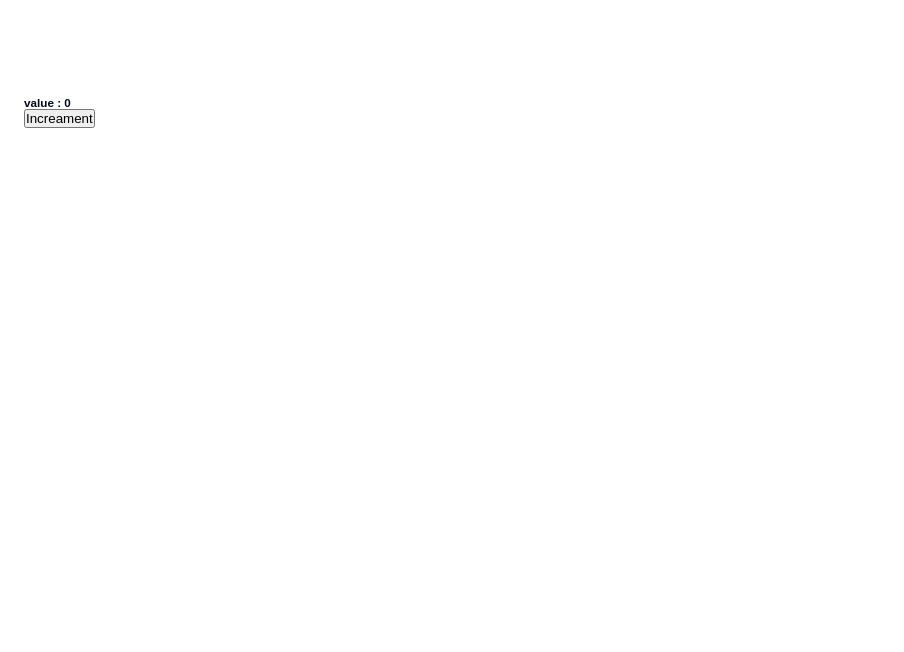
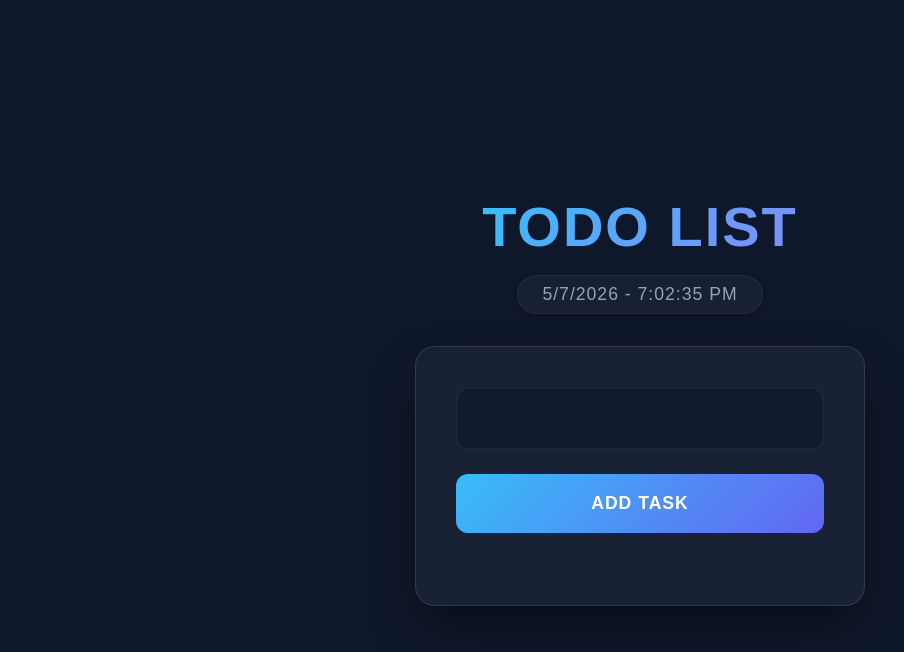
Before and after one commit to shuaibkhandev/shuaib-reactjs-practice, a React (Vite) app: page / in a window 1280 px wide. Shown: the top 652 px of the page, without its empty margins (0-904 px from the left). Built offline with nearby package versions, Linux system fonts and the light colour scheme.

Commit message:
work with todo app

```diff
--- a/package.json
+++ b/package.json
@@ -11,7 +11,8 @@
   },
   "dependencies": {
     "react": "^19.2.5",
-    "react-dom": "^19.2.5"
+    "react-dom": "^19.2.5",
+    "react-icons": "^5.6.0"
   },
   "devDependencies": {
     "@eslint/js": "^10.0.1",
--- a/src/App.css
+++ b/src/App.css
@@ -1,5 +1,5 @@
-.card-heading{
+/* .card-heading{
     font-family: 52px;
     text-align: center;
     margin-bottom: 32px;
-}
+} */
--- a/src/App.jsx
+++ b/src/App.jsx
@@ -2,15 +2,16 @@ import React from "react";
 import "./App.css"
 import MoviesData from "./components/MoviesData";
 import State from "./components/hooks/State";
+import TodoApp from "./components/TodoApp/TodoApp";
 
 const App = () => {
   return (
     <section className="container">
       {/* <h1 className="card-heading">List of Best Netflix Series</h1>
-    <MoviesData/> */}
-        <State/>
+      <MoviesData/> */}
+      {/* <State/> */}
+      <TodoApp />
     </section>
-
   );
 };
 
--- /dev/null
+++ b/src/components/TodoApp/Todo.css
@@ -0,0 +1,161 @@
+.todo-container {
+  display: flex;
+  flex-direction: column;
+  align-items: center;
+  justify-content: center;
+  min-height: 100vh;
+  background-color: #0f172a;
+  font-family: 'Inter', system-ui, -apple-system, sans-serif;
+  color: #f8fafc;
+  padding: 2rem;
+  box-sizing: border-box;
+  margin: 0;
+  position: fixed;
+  top: 0;
+  left: 0;
+  width: 100%;
+}
+
+.todo-heading {
+  font-size: 3.5rem;
+  font-weight: 800;
+  margin-bottom: 1rem;
+  background: linear-gradient(135deg, #38bdf8 0%, #818cf8 100%);
+  -webkit-background-clip: text;
+  -webkit-text-fill-color: transparent;
+  text-transform: uppercase;
+  letter-spacing: 2px;
+}
+
+.date-time {
+  font-size: 1.1rem;
+  font-weight: 500;
+  color: #94a3b8;
+  margin-bottom: 2rem;
+  background: rgba(30, 41, 59, 0.6);
+  padding: 0.5rem 1.5rem;
+  border-radius: 9999px; /* Pill shape */
+  border: 1px solid rgba(255, 255, 255, 0.05);
+  box-shadow: 0 4px 6px -1px rgba(0, 0, 0, 0.2);
+  letter-spacing: 1px;
+}
+
+.todo-form-container {
+  background: rgba(30, 41, 59, 0.7);
+  backdrop-filter: blur(12px);
+  padding: 2.5rem;
+  border-radius: 20px;
+  border: 1px solid rgba(255, 255, 255, 0.1);
+  box-shadow: 0 25px 50px -12px rgba(0, 0, 0, 0.5);
+  width: 100%;
+  max-width: 450px;
+}
+
+.todo-form-container form {
+  display: flex;
+  flex-direction: column;
+  gap: 1.5rem;
+}
+
+.todo-input {
+  width: 100%;
+  padding: 1.2rem;
+  font-size: 1.1rem;
+  background-color: rgba(15, 23, 42, 0.6);
+  border: 2px solid rgba(255, 255, 255, 0.05);
+  border-radius: 12px;
+  color: #f8fafc;
+  outline: none;
+  transition: all 0.3s ease;
+  box-sizing: border-box;
+}
+
+.todo-input:focus {
+  border-color: #38bdf8;
+  box-shadow: 0 0 0 4px rgba(56, 189, 248, 0.1);
+}
+
+.todo-btn {
+  width: 100%;
+  padding: 1.2rem;
+  font-size: 1.1rem;
+  font-weight: 600;
+  color: #ffffff;
+  background: linear-gradient(135deg, #38bdf8 0%, #6366f1 100%);
+  border: none;
+  border-radius: 12px;
+  cursor: pointer;
+  transition: all 0.3s ease;
+  text-transform: uppercase;
+  letter-spacing: 1px;
+}
+
+.todo-btn:hover {
+  transform: translateY(-3px);
+  box-shadow: 0 10px 20px -10px rgba(99, 102, 241, 0.6);
+}
+
+.todo-btn:active {
+  transform: translateY(0);
+}
+
+/* List Styles */
+.todo-list {
+  list-style: none;
+  padding: 0;
+  margin-top: 2rem;
+  display: flex;
+  flex-direction: column;
+  gap: 1rem;
+}
+
+.todo-task {
+  display: flex;
+  align-items: center;
+  justify-content: space-between;
+  background: rgba(255, 255, 255, 0.03);
+  padding: 1.2rem 1.5rem;
+  border-radius: 12px;
+  border: 1px solid rgba(255, 255, 255, 0.05);
+  transition: all 0.3s ease;
+}
+
+.todo-task:hover {
+  background: rgba(255, 255, 255, 0.08);
+  border-color: rgba(255, 255, 255, 0.1);
+  transform: translateX(4px);
+  box-shadow: 0 4px 12px rgba(0, 0, 0, 0.1);
+}
+
+.todo-task span {
+  font-size: 1.1rem;
+  color: #e2e8f0;
+  word-break: break-word;
+  padding-right: 1rem;
+}
+
+.todo-task-icons {
+  display: flex;
+  gap: 1rem;
+  align-items: center;
+}
+
+.todo-task-icon {
+  font-size: 1.5rem;
+  cursor: pointer;
+  transition: all 0.2s ease;
+  opacity: 0.6;
+}
+
+.todo-tasktodo-task-icons-icon:hover {
+  opacity: 1;
+  transform: scale(1.15);
+}
+
+.check-icon:hover {
+  color: #4ade80; /* Green highlight on hover */
+}
+
+.delete-icon:hover {
+  color: #f87171; /* Red highlight on hover */
+}
--- /dev/null
+++ b/src/components/TodoApp/TodoApp.jsx
@@ -0,0 +1,35 @@
+import { useState } from 'react';
+import './Todo.css';
+
+import TodoDateTime from './TodoDateTime';
+import TodoForm from './TodoForm';
+import TodoList from './TodoList';
+
+function TodoApp() {
+
+  const [todoList, setTodoList] = useState([]);
+
+
+
+  const handleDeleteTask = (taskToDelet) => {
+    alert(`Are you want to delete "${taskToDelet}"`)
+    const updatedTodoList = todoList.filter((task)=> task !== taskToDelet);
+    console.log(updatedTodoList);
+    setTodoList(updatedTodoList)
+
+
+  }
+
+  return (
+    <section className="todo-container">
+      <h1 className="todo-heading">Todo List</h1>
+      <TodoDateTime />
+      <div className="todo-form-container">
+      <TodoForm todoList={todoList} setTodoList={setTodoList}/>
+      <TodoList todoList={todoList} handleDeleteTask={handleDeleteTask}/>
+      </div>
+    </section>
+  )
+}
+
+export default TodoApp;
--- /dev/null
+++ b/src/components/TodoApp/TodoDateTime.jsx
@@ -0,0 +1,29 @@
+import { useEffect, useState } from "react";
+
+const TodoDateTime = () => {
+  const [date, setDate] = useState("");
+  const [time, setTime] = useState("");
+
+  useEffect(() => {
+    const interval = setInterval(() => {
+      const now = new Date();
+      const date = now.toLocaleDateString();
+      const time = now.toLocaleTimeString();
+      setDate(date);
+      setTime(time);
+    }, 1000);
+    return () => {
+      clearInterval(interval);
+    };
+  }, []);
+
+  return (
+    <div>
+      <h2 className="date-time">
+        {date} - {time}
+      </h2>
+    </div>
+  );
+};
+
+export default TodoDateTime;
--- /dev/null
+++ b/src/components/TodoApp/TodoForm.jsx
@@ -0,0 +1,36 @@
+import React, { useState } from 'react'
+
+const TodoForm = ({todoList, setTodoList}) => {
+      const [inputValue, setInputValue] = useState("");
+
+        const handleInputChange = (value) => {
+    setInputValue(value);
+  }
+
+
+      const handleFormSubmit = (e) => {
+    e.preventDefault();
+    if (!inputValue.trim()) {
+      alert("Please enter a task.")
+      return;
+    }
+    if (todoList.includes(inputValue)) {
+      alert("You already have this task in your list.")
+      return;
+    }
+    setTodoList((prev) => [...prev, inputValue]);
+    setInputValue("");
+  }
+  return (
+      <form onSubmit={handleFormSubmit}>
+          <div>
+            <input type="text" className="todo-input" value={inputValue} onChange={(event) => handleInputChange(event.target.value)} autoComplete="off" />
+          </div>
+          <div>
+            <button type="submit" className="todo-btn">Add Task</button>
+          </div>
+        </form>
+  )
+}
+
+export default TodoForm
--- /dev/null
+++ b/src/components/TodoApp/TodoItem.jsx
@@ -0,0 +1,16 @@
+import React from 'react'
+import { FaRegCircleCheck } from "react-icons/fa6";
+import { TiDeleteOutline } from "react-icons/ti";
+const TodoItem = ({todoList, handleDeleteTask, task}) => {
+  return (
+     <li className='todo-task'>
+                <span>{task}</span>
+                <div className='todo-task-icons'>
+                  <FaRegCircleCheck className='todo-task-icon check-icon' />
+                  <TiDeleteOutline className='todo-task-icon delete-icon' onClick={()=>handleDeleteTask( task)} />
+                </div>
+              </li>
+  )
+}
+
+export default TodoItem
--- /dev/null
+++ b/src/components/TodoApp/TodoList.jsx
@@ -0,0 +1,17 @@
+import React from 'react'
+
+import TodoItem from './TodoItem';
+const TodoList = ({todoList, handleDeleteTask}) => {
+
+  return (
+  <ul className='todo-list'>
+          {todoList.map((task, index) => {
+            return (
+             <TodoItem key={index} todoList={todoList} handleDeleteTask={handleDeleteTask} task={task} />
+            )
+          })}
+        </ul>
+  )
+}
+
+export default TodoList
--- a/src/index.css
+++ b/src/index.css
@@ -7,6 +7,7 @@
   font-family: "Urbanist", sans-serif;
 }
 
+/*
 html {
   font-size: 62.5%;
 }
@@ -43,10 +44,10 @@ li {
 
 a {
   text-decoration: none;
-}
+}*/
 
 /* Theme */
-:root {
+/* :root {
   --main-color: #0062ff;
   --supporting-color: #ebf3fe;
   --heading-color: #000a19;
@@ -58,10 +59,11 @@ a {
   --para-color: #504e4d;
   --btn-hover-bg-color: #003b99;
   --btn-box-shadow: rgba(100, 100, 111, 0.2) 0px 7px 29px 0px;
-}
+} */
+
 
 /* Layout */
-.container {
+/* .container {
   margin: 0 auto;
   max-width: 142rem;
   padding: 9.6rem 2.4rem;
@@ -78,4 +80,4 @@ a {
 
 .grid-three-cols {
   grid-template-columns: repeat(3, 1fr);
-}
+} */
```
Also changed, not shown: 1 other file (tests, documents, lock files or other folders).
